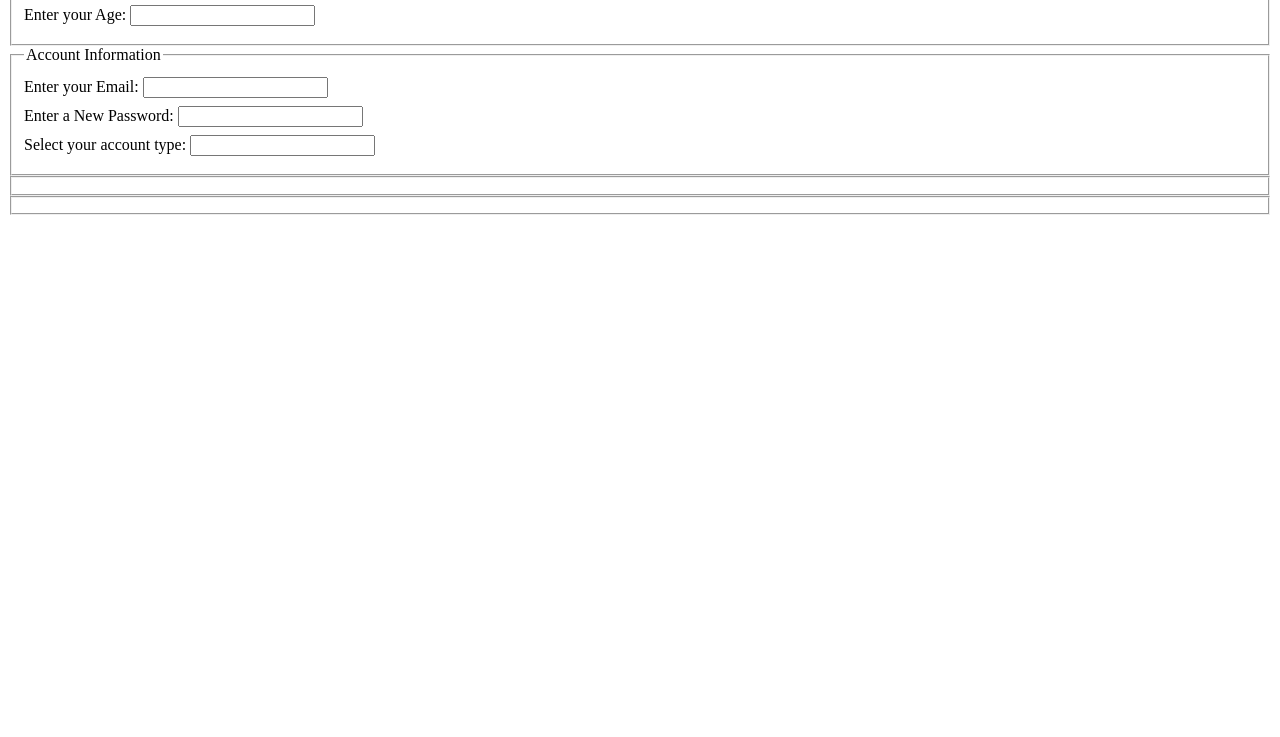
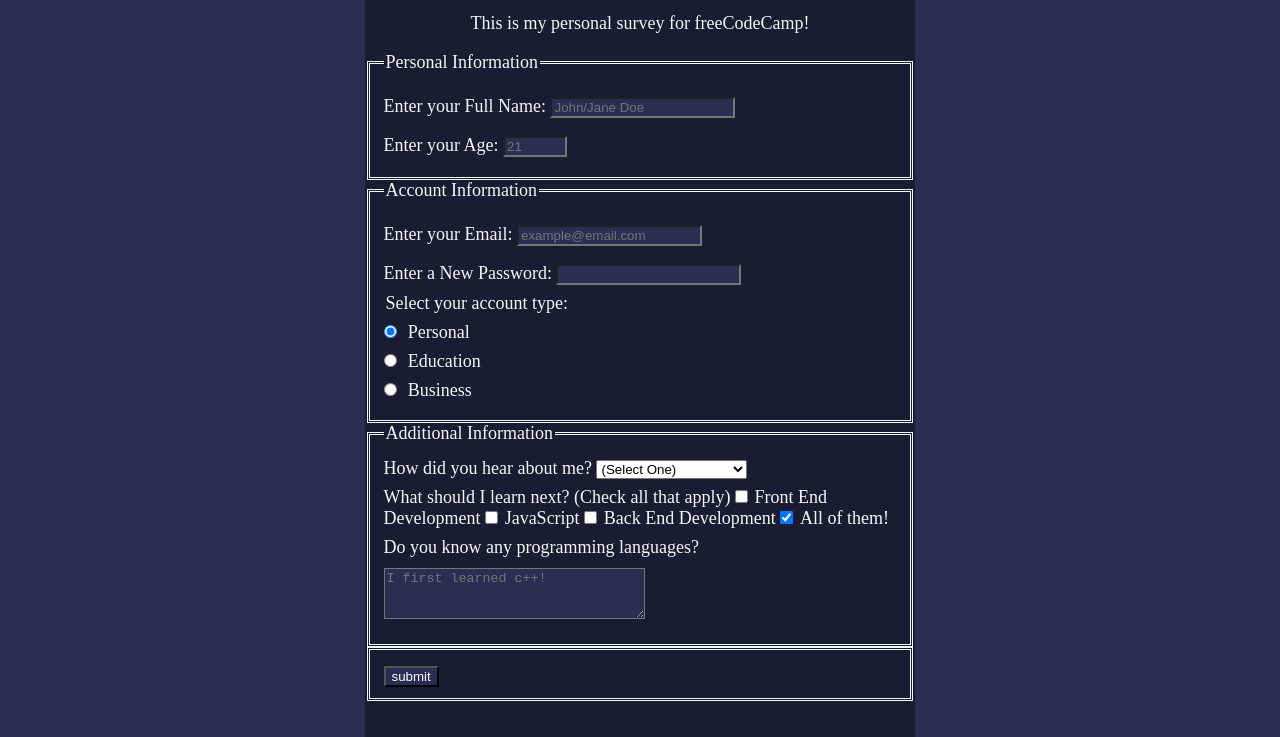
Before and after one commit to AncientSovereign/survey-form_Responsive-Web-Design, a plain HTML site: page index.html in a window 1280 px wide. Shown: the part 101-838 px from the top of the page. Before the commit the page ends 800 px from the top, so only its background shows below. Drawn offline with Linux system fonts and the light colour scheme.

Commit message:
Finally figured it out! Reinitialized repo to local directory, updated index and styles, first official push

```diff
--- a/index.html
+++ b/index.html
@@ -3,32 +3,53 @@
     <head>
         <meta charset="UTF-8">
         <title>
-            <h1 id="title"></h1>
+            <h1 id="title">Adam's Survey Form</h1>
         </title>
         <link rel="stylesheet" href="styles.css" />
     </head>
 
     <body>
-       <p id="description"></p>
+        <form id="survey-form" method="post" action="">
+            <h1>Adam's Survey Form</h1>
+            <p id="description">This is my personal survey for freeCodeCamp!</p>
 
-       <form id="survey-form" method="post" action="">
             <fieldset>
                 <legend>Personal Information</legend>
-            <label id="name-label">Enter your First Name: <input id="name" type="text" /></label>
-            <label id="lname-label">Enter your Last Name: <input id="lname" type="text" />  </label>
-            <label id="number-label">Enter your Age: <input id="number" type="number" /> </label>
+                <label id="name-label" for="name">Enter your Full Name: <input id="name" type="text" placeholder="John/Jane Doe" required /></label>
+                <label id="number-label" for="number">Enter your Age: <input id="number" type="number" min="13" max="100" placeholder="21" required /> </label>
             </fieldset>
             <fieldset>
                 <legend>Account Information</legend>
-            <label id="email-label">Enter your Email: <input id="email" type="email" /> </label>
-            <label>Enter a New Password: <input /> </label>
-            <label>Select your account type: <input /> </label>
+                <label id="email-label" for="email">Enter your Email: <input id="email" type="email" placeholder="example@email.com" required /> </label>
+                <label id="password-label" for="pass">Enter a New Password: <input id="pass" type="password" pattern="[a-z0-5]{8,0}" required /> </label>
+                <legend>Select your account type:</legend>
+                <label for="personal"><input id="personal" type="radio" name="account-type" class="inline" checked/> Personal</label>
+                <label for="education"><input id="education" type="radio" name="account-type" class="inline" /> Education</label>
+                <label for="business"><input id="business" type="radio" name="account-type" class="inline" /> Business</label>
             </fieldset>
             <fieldset>
-
+                <legend>Additional Information</legend>
+                <label for="dropdown">How did you hear about me?
+                    <select id="dropdown" name="referral">
+                        <option value="">(Select One)</option>
+                        <option value="1">Social Media Account</option>
+                        <option value="2">freeCodeCamp.org</option>
+                        <option value="3">GitHub</option>
+                        <option value="4">Other</option>
+                    </select>
+                </label>
+                <label for="curriculum">What should I learn next? (Check all that apply)
+                    <input class="inline" id="curriculum" name="front-end" type="checkbox" />Front End Development
+                    <input class="inline" id="curriculum" name="javascript" type="checkbox" />JavaScript
+                    <input class="inline" id="curriculum" name="back-end" type="checkbox" />Back End Development
+                    <input class="inline" id="curriculum" name="all" type="checkbox" checked />All of them!
+                </label>
+                <label for="user-info">Do you know any programming languages?
+                    <textarea id="user-info" rows="3" cols="30" placeholder="I first learned c++!"></textarea>
+                </label>
             </fieldset>
             <fieldset>
-
+                <input type="submit" value="submit" />
             </fieldset>
         </form>
     </body>
--- a/styles.css
+++ b/styles.css
@@ -1,4 +1,46 @@
+body {
+    width: 100%;
+    height: 100vh;
+    margin: 0;
+    background-color: #2d2d53;
+    color: #f5f6f7;
+    font-family: serif;
+    font-size: 18px;
+}
+
+h1, p {
+    margin: 1em auto;
+    text-align: center;
+}
+
+form {
+    background-color: #1b1b32;
+    width: 75vw;
+    max-width: 550px;
+    min-width: 200px;
+    margin: 0 auto;
+    padding-bottom: 2em;
+}
+
+fieldset {
+    border: double;
+}
+
+input, textarea {
+    background-color: #2d2d53;
+    color: #ffffff;
+    margin: 10px 0 0 0;
+    min-height: 1em;
+}
+
 label {
     display: block;
     margin: 0.5rem 0;
 }
+
+.inline {
+    display: inline;
+    width: unset;
+    margin: 0 0.5em 0 0;
+    vertical-align: baseline;
+}
```
Lines whose indentation alone changed are shown as unchanged.
